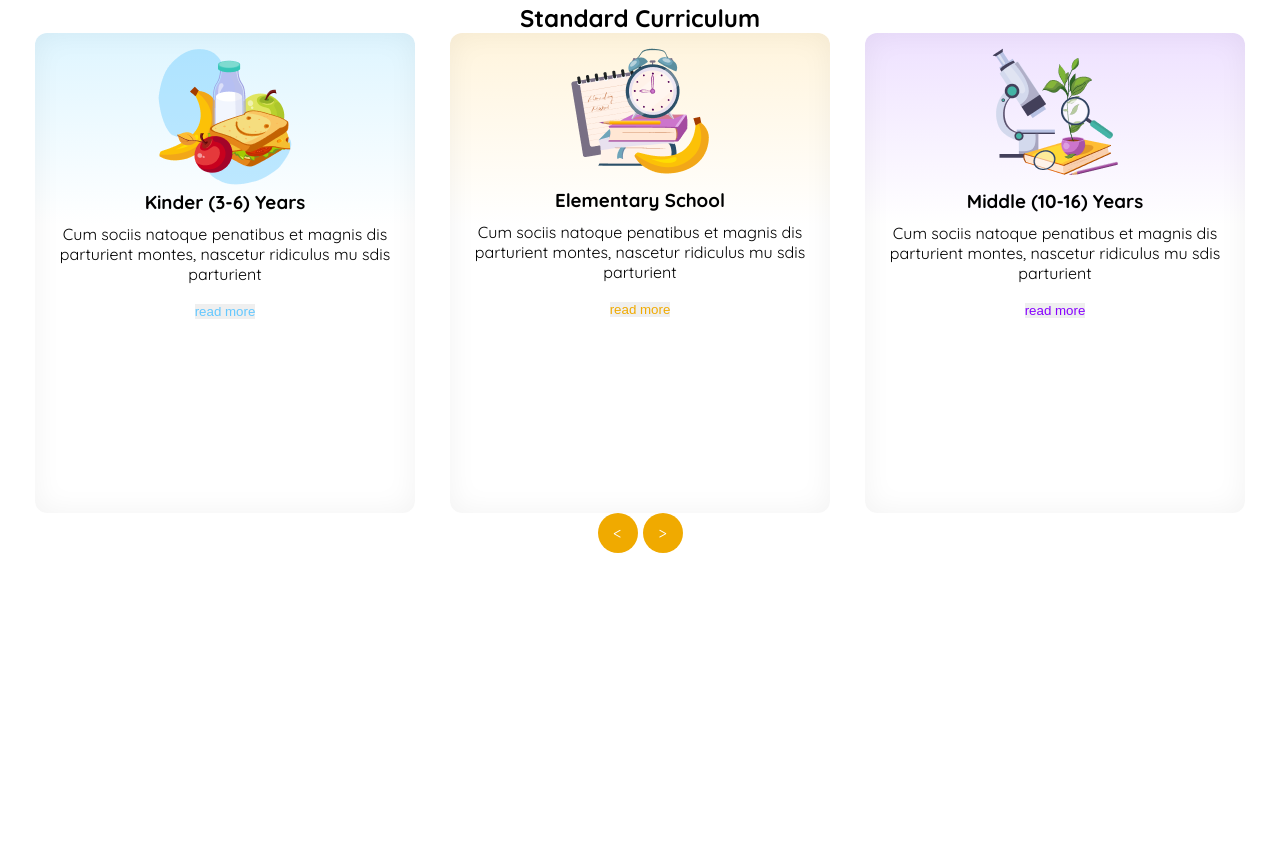
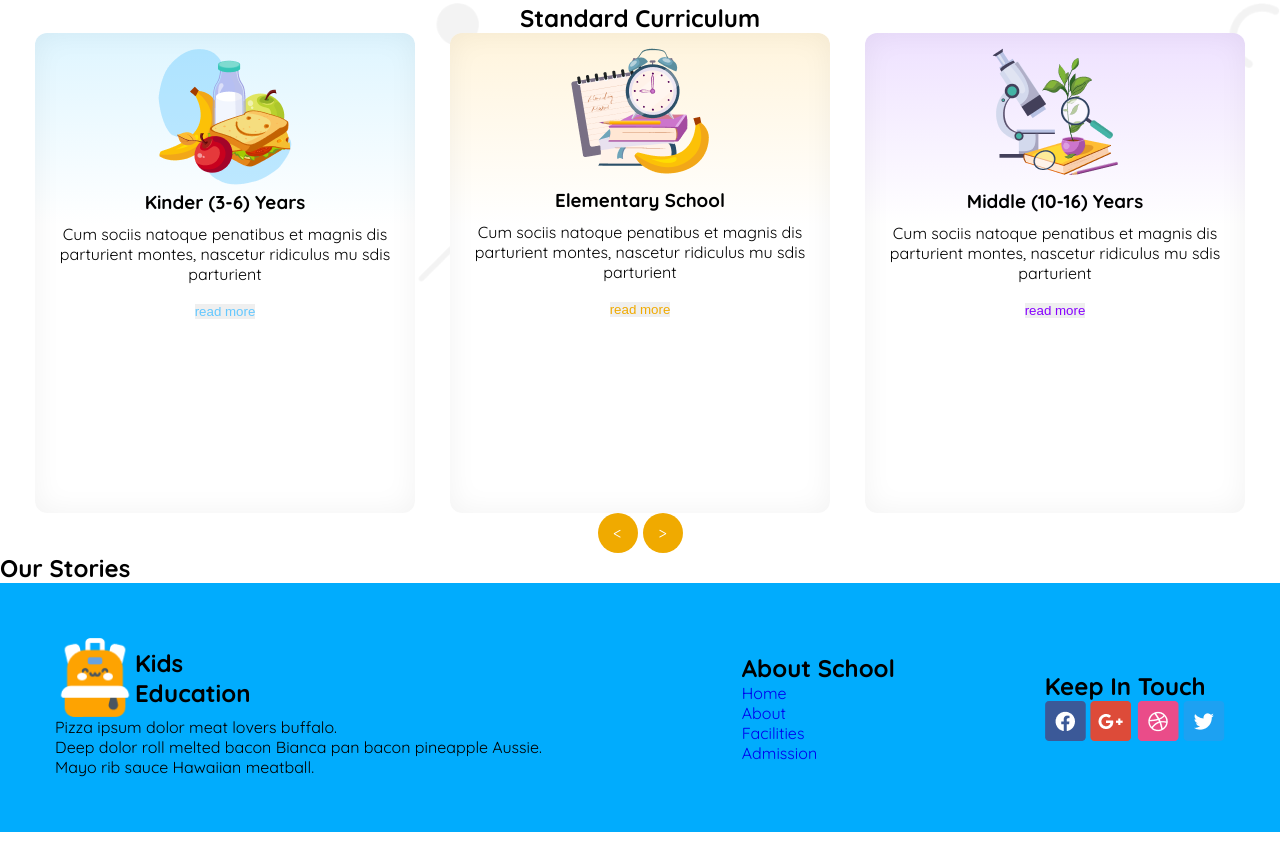
Before and after one commit to SabrinaaHoque/kids-school-assignment, a plain HTML site: page index.html in a window 1280 px wide. Shown: the part 668-1530 px from the top of the page. Before the commit the page ends 1251 px from the top, so only its background shows below. Drawn offline with Linux system fonts and the light colour scheme; a web font is replaced by a local one.

Commit message:
added footer

```diff
--- a/index.html
+++ b/index.html
@@ -48,7 +48,7 @@
             </div>
         </section>
         <!-- secction-two -->
-         <section>
+         <section class="stander-curriculum">
             <h1 class="first-sec-heading">Standard Curriculum</h1>
             <div class="containers">
 
@@ -94,8 +94,49 @@
              </div>
             </div>
           </section>
+
+          <!-- section-four -->
+           <section>
+            <h1>Our Stories</h1>
+
+           </section>
     </main>
+ <footer class="last-part">
+    <section>
+        <div class="parts">
+            <div class="first-part">
+                <div class="logo-part">
+                    <img src="images/image.png" style="width:80px ;">
+                    <h1> Kids <br>Education   </h1>
+                </div>
+               <div class="logo-second-part">
+                <p>Pizza ipsum dolor meat lovers buffalo. <br> Deep dolor roll melted bacon Bianca pan bacon pineapple Aussie. <br> Mayo rib sauce Hawaiian meatball.</p>
+               </div>
+            </div>
+            <div class="second-part">
+                   <h1>About School</h1>
+                   <ul>
+                    <li><a href="#">Home</a></li>
+                    <li><a href="#">About</a></li>
+                    <li><a href="#">Facilities</a></li>
+                    <li><a href="#">Admission</a></li>
+                   </ul>
+            </div>
+            <div class="third-part">
+                <h1>Keep In Touch</h1>
 
+                    <img src="images/fb.png" alt="" srcset="">
+                    <img src="images/google+.png" alt="" srcset="">
+                    <img src="images/dribble.png" alt="" srcset="">
+                    <img src="images/twitter.png" alt="" srcset="">
+
+
+            </div>
+
+        </div>
+
+    </section>
+ </footer>
 
 </body>
 </html>
--- a/styles/style.css
+++ b/styles/style.css
@@ -13,6 +13,7 @@
   margin:30px auto;
 
   }
+
   .nav-style{
     display: flex;
     justify-content: space-between;
@@ -92,7 +93,10 @@
     padding: 15px;
 
 }
-
+ .stander-curriculum{
+  background-image: url('../images/bg.png');
+ background-size: cover;
+ }
 
 
   .container-one{
@@ -155,6 +159,23 @@
   color: white;
 }
 
+.logo-part{
+  display: flex;
+  align-items: center;
+}
+.parts{
+  display: flex;
+  justify-content: space-between;
+  align-items: center;
+  padding:55px;
+}
+.last-part{
+  background-color: #01ACFD;
+}
+li{
+  list-style: none;
+}
+
 
   @media screen and (max-width: 576px){
     .menu{
@@ -197,5 +218,8 @@
        flex-direction: column;
        align-items: center;
     }
+    .parts{
+      flex-direction: column;
+    }
 
   }
```
Also changed, not shown: images/image.png (added).
